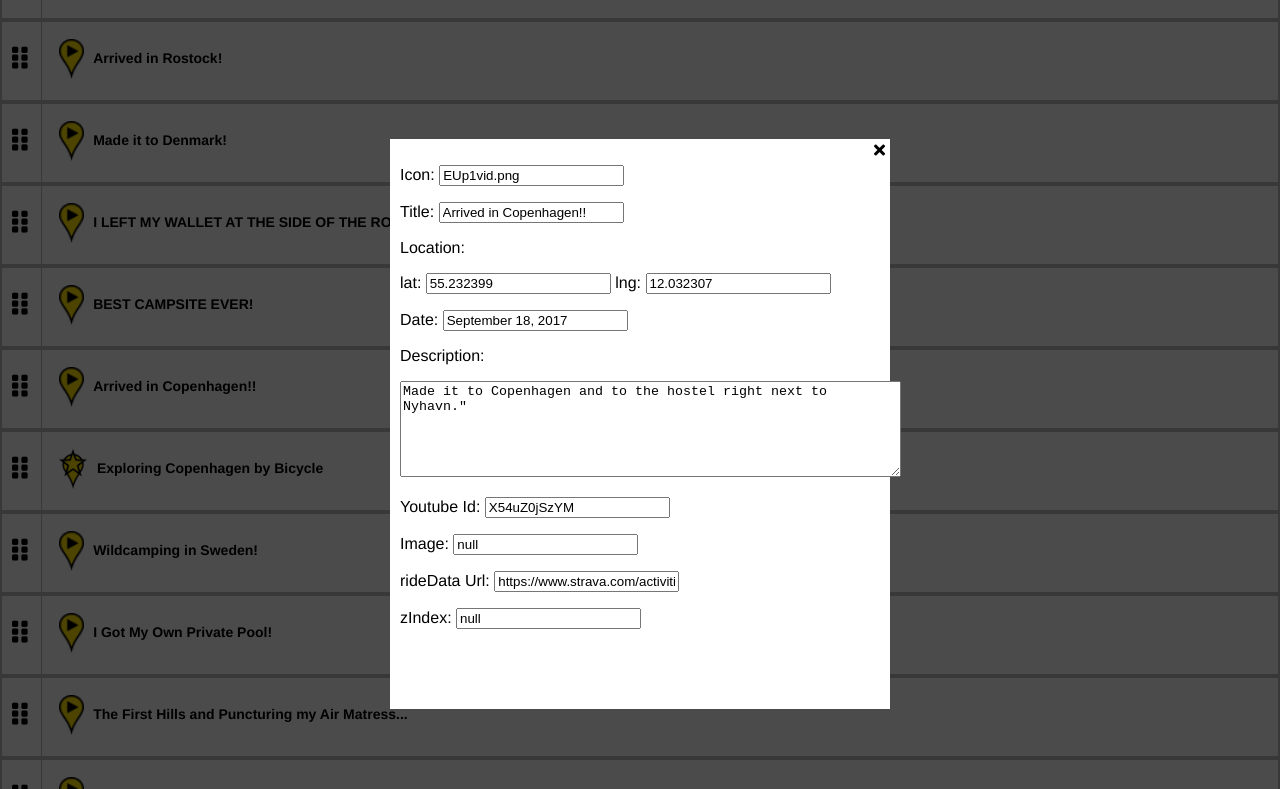
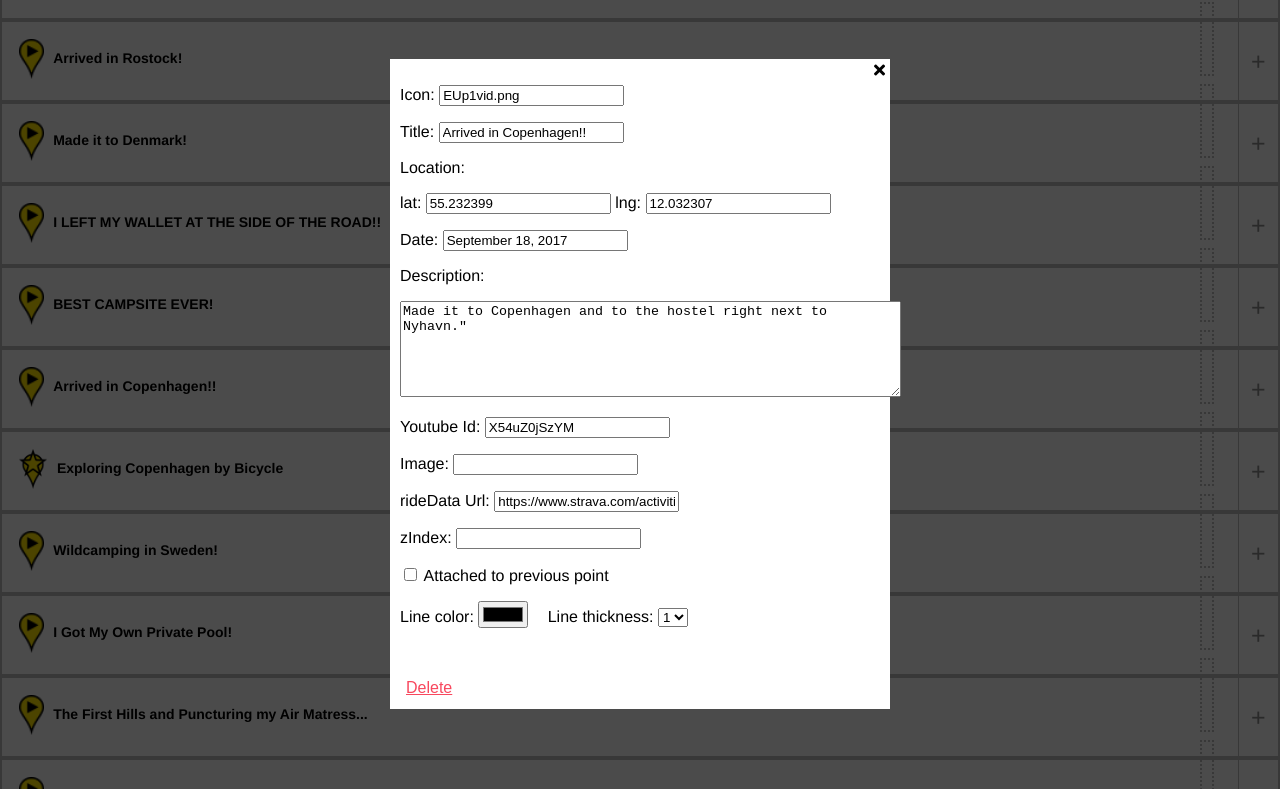
Before and after one commit to TravelingTice/Google-Maps-2.0-Backend, a website: page app/index.html in a window 1280 px wide. Both pictures are taken after a click on the element "Arrived in Copenhagen!!". Shown: the part 1204-1993 px from the top of the page. Drawn offline with nearby package versions, Linux system fonts and the light colour scheme.

Commit message:
Great advances made

```diff
--- a/app/index.html
+++ b/app/index.html
@@ -10,6 +10,7 @@
   src="https://code.jquery.com/jquery-3.3.1.js"
   integrity="sha256-2Kok7MbOyxpgUVvAk/HJ2jigOSYS2auK4Pfzbm7uH60="
   crossorigin="anonymous"></script>
+    <script src="https://code.jquery.com/ui/1.12.1/jquery-ui.min.js" integrity="sha256-VazP97ZCwtekAsvgPBSUwPFKdrwD3unUfSGVYrahUqU=" crossorigin="anonymous"></script>
   </head>
   <body>
     <div class="edit-page hidden" id="edit-page">
@@ -19,7 +20,7 @@
     </div>
     <div class="top">
       <div class="header">
-        <h1>Json File editor</h1>
+        <h1>Map Editor</h1>
         <h4>Made by Tice Kralt</h4>
       </div>
       <div class="export-section">
@@ -28,7 +29,7 @@
         </button>
       </div>
     </div>
-    <div id="content"></div>
+    <ul id="list"></ul>
     <script src="scripts/main.js"></script>
   </body>
 </html>
--- a/app/scripts/main.js
+++ b/app/scripts/main.js
@@ -21,13 +21,14 @@ fetch(`${websiteUrl}${jsonFilePath}locations.json`).then(resp => resp.json()).th
 }
 
 function loadHTML() {
+  console.log(locations);
   let html = '';
   locations.forEach(function(loc, i) {
     // load the template for each element
-    html += `<div class="loc-module" id="${i}"><div class="grip-item"><i class="fas fa-grip-vertical"></i></div><div class='location'>
+    html += `<li class="loc-module" id="${i}"><div class='location'>
     <img class='icon-img' src='${websiteUrl}${iconPath}${loc.icon}'>
     <h3>${loc.title}</h3>
-    </div></div>`
+    </div><div class="line"></div><div class="plus-icon">+</div></li>`
     // When all html is loaded, load it on the screen
     if (i+1 === locations.length) {
       loadScreen(html);
@@ -36,27 +37,79 @@ function loadHTML() {
 }
 
 function loadScreen(html) {
-  const container = $('#content');
+  const container = $('#list');
   container.html('');
   container.html(html);
+  const modules = $('#list').children();
+  // the module at the top shouldnt display a line, because it wont have one
+  const firstLine = $(modules[0]).children()[1];
+  $(firstLine).hide();
+  // make list sortable
+  container.sortable({
+    update: function() {
+      // update the order of id's when list is reordered
+      $(modules).each(function(i) {
+        $(this).attr('id', i);
+      });
+      // and update the locations array with the new order
+      reorderArray(modules);
+    }
+  });
   addListeners();
 }
 
 // once all elements are loaded, add the click listeners to each tile + the export button
 function addListeners () {
-  // Get all the tiles
-  const tileList = $('.location');
+  // Add listener to plus icon for new module
+  $('.plus-icon').each(function() {
+    $(this).click(function(){
+      addMarker(this);
+    });
+  });
   // Add event listener to each tile that will load the edit screen
-  tileList.each(function(i, tile) {
-    $(tile).click(function() {
-      loadEditScreen(tile);
+  $('.location').each(function() {
+    $(this).click(function() {
+      loadEditScreen(this);
     });
   });
   // Add listener to export button
-  const exportBtn = $('#export-btn');
-  exportBtn.click(function() {
-    exportJSON();
+  $('#export-btn').click(function() {
+    formData();
   });
+}
+
+function addMarker(item){
+  const thisModule = $(item).parent();
+  const newModuleId = parseInt($(thisModule).attr('id'),10)+1;
+  // create html for new object
+  const newModule = `<li class="loc-module" id="${newModuleId}"><div class='location'>
+  <img class='icon-img' src='${websiteUrl}${iconPath}default.png'>
+  <h3>title</h3>
+  </div><div class="line"></div><div class="plus-icon">+</div></li>`;
+  // append new module to the one that is clicked
+  thisModule.after(newModule);
+  // Modify all id's after this one to make the order of id's correct
+  const modules = $('#list').children();
+  $(modules).each(function(i) {
+    if (newModuleId < i) {
+      $(item).attr('id', i);
+    }
+  });
+  // invoke the listeners on all the tiles again
+  addListeners();
+  // create empty object for the locations array
+  const newObj = {
+    title: 'title',
+    location: {
+      lat: null,
+      lng: null
+    }
+  }
+  // add new module to the locations array at the specific index
+  locations.splice(newModuleId, 0, newObj);
+  // load edit screen with right tile
+  const tile = $($(modules)[newModuleId]).children()[0];
+  loadEditScreen(tile);
 }
 
 function loadEditScreen(t) {
@@ -74,41 +127,123 @@ function loadEditScreen(t) {
   </div>
   <main>
   <form>
-    <p>Icon: <input id="icon-edit" type="text" value="${l.icon ? l.icon : null}"></p>
-    <p>Title: <input id="title-edit" type="text" value="${l.title ? l.title : null}"></p>
+    <p>Icon: <input id="icon-edit" type="text" value="${l.icon ? l.icon : 'default.png'}"></p>
+    <p>Title: <input id="title-edit" type="text" value="${l.title ? l.title : ''}"></p>
     <p>Location: </p>
-    <span>lat: </span><input id="lat-edit" type="text" value="${l.location.lat ? l.location.lat : null}">
-    <span>lng: </span><input id="lng-edit" type="text" value="${l.location.lng ? l.location.lng : null}">
-    <p>Date: <input id="date-edit" type="text" value="${l.date ? l.date : null}"></p>
+    <span>lat: </span><input id="lat-edit" type="text" value="${l.location.lat ? l.location.lat : ''}">
+    <span>lng: </span><input id="lng-edit" type="text" value="${l.location.lng ? l.location.lng : ''}">
+    <p>Date: <input id="date-edit" type="text" value="${l.date ? l.date : ''}"></p>
     <p>Description:</p>
-    <textarea id="desc-edit" rows="6" cols="60">${l.description ? l.description : null}"</textarea>
-    <p>Youtube Id: <input id="yt-edit" type="text" value="${l.youtube ? l.youtube : null}"></p>
-    <p>Image: <input id="img-edit" type="text" value="${l.image ? l.image : null}"></p>
-    <p>rideData Url: <input id="rideData-edit" type="text" value="${l.rideData ? l.rideData : null}"></p>
-    <p>zIndex: <input id="zIndex-edit" type="text" value="${l.zIndex ? l.zIndex : null}"></p>
+    <textarea id="desc-edit" rows="6" cols="60">${l.description ? l.description : ''}"</textarea>
+    <p>Youtube Id: <input id="yt-edit" type="text" value="${l.youtube ? l.youtube : ''}"></p>
+    <p>Image: <input id="img-edit" type="text" value="${l.image ? l.image : ''}"></p>
+    <p>rideData Url: <input id="rideData-edit" type="text" value="${l.rideData ? l.rideData : ''}"></p>
+    <p>zIndex: <input id="zIndex-edit" type="text" value="${l.zIndex ? l.zIndex : ''}"></p>
+    <p><label><input id="line-edit" type="checkbox"> Attached to previous point</label></p>
+    <span>Line color: <input id="line-color-edit" type="color"></span>
+    <span class="line-thickness">Line thickness: <select>
+  <option value="1">1</option>
+  <option value="2">2</option>
+  <option value="3">3</option>
+  <option value="4">4</option>
+  <option value="5">5</option>
+    </select></span>
   </form>
+    <button id="delete">Delete</button>
   </main>
   </div>`;
   editPage.html(html);
   // add close listener to cross button
   $('#closeBtn').click(function(){
-    updateLoc(l);
-    loadHTML();
+    updateLoc(l, 'modify');
   });
-  // add listener when enter button is pressed
-  $('input').each(function(i, el) {
-    $(el).keypress(function(e) {
+  // add close listener when outside of the edit window is clicked
+  $('.edit-page').click(function(event) {
+    if($(event.target).hasClass('edit-page')){
+      updateLoc(l, 'modify');
+    }
+  });
+  // add listener when enter button is pressed when editing an input
+  $('input').each(function(i) {
+    $(this).keypress(function(e) {
       if (e.keyCode === 13) {
-        updateLoc(l);
-        loadHTML();
+        updateLoc(l, 'modify');
       }
     });
   });
+  // add listener to delete btn
+  $('#delete').click(function() {
+    deleteMarker(t);
+  });
+}
+
+function deleteMarker(tile) {
+  const name = $(tile).children()[1].innerHTML;
+  const l = selectLoc(name, locations);
+  updateLoc(l, 'delete');
 }
 
 // close edit window screen
 function closeScreen() {
   $('#edit-page').addClass('hidden');
+  loadHTML();
+}
+
+// Update the location's information with the new information. Make sure it stays in the same order of locations, then reload the screen
+function updateLoc(loc, mode) {
+  // select position of location in locations array
+  const pos = selectLocPos(loc.title, locations);
+  // check the mode in which this is evoked
+  if (mode === 'delete') {
+    // delete the object in the array
+    locations.splice(pos, 1);
+    closeScreen();
+  }
+  if  (mode === 'modify') {
+    // store new values in loc object in locations array
+    locations[pos].icon = $('#icon-edit').val();
+    locations[pos].title = $('#title-edit').val();
+    locations[pos].location.lat = $('#lat-edit').val();
+    locations[pos].location.lng = $('#lng-edit').val();
+    locations[pos].date = $('#date-edit').val() ? $('#date-edit').val() : null;
+    locations[pos].description = $('#desc-edit').innerHTML ? $('#desc-edit').html() : null;
+    locations[pos].youtube = $('#yt-edit').val() ? $('#yt-edit').val() : null;
+    locations[pos].image = $('#img-edit') ? $('#img-edit') : null;
+    locations[pos].rideData = $('#rideData-edit') ? $('#rideData-edit') : null;
+    locations[pos].zIndex = $('#zIndex-edit') ? $('#zIndex-edit') : null;
+    closeScreen();
+  }
+}
+
+// Reorder the locations array according to the id ordering
+function reorderArray() {
+  // we start by making a new array
+  let newOrderedList = [];
+  // target new ordered list from screen
+  const list = $('#list').children();
+  // Get all the names from the screen
+  $(list).each(function() {
+    const name = $($(this).find('h3')).html();
+    // Find corresponding object in locations array
+    const obj = selectLoc(name, locations);
+    // one by one push to new array
+    newOrderedList.push(obj);
+  });
+  // change the locations array to the new array
+  locations = newOrderedList;
+  // reload the html
+  loadHTML();
+}
+
+//THESE ARE DIFFERENT IN THE FINAL FILE
+// form the new locations array with the updated properties
+function formData() {
+
+  exportJSON(data);
+}
+// Export the json and update the file with an Http request
+function exportJSON(data) {
+
 }
 
 // Filter the right object from the array of objects that corresponds with the name property of that object
@@ -133,30 +268,6 @@ function selectLocPos(name, array) {
   return pos;
 }
 
-// Update the location's information with the new information. Make sure it stays in the same order of locations, then reload the screen
-function updateLoc(loc) {
-  // select position of location in locations array
-  const pos = selectLocPos(loc.title, locations);
-  // store new values in loc object in locations array
-  locations[pos].icon = $('#icon-edit').val();
-  locations[pos].title = $('#title-edit').val();
-  locations[pos].location.lat = $('#lat-edit').val();
-  locations[pos].location.lng = $('#lng-edit').val();
-  locations[pos].date = $('#date-edit').val() ? $('#date-edit').val() : null;
-  locations[pos].description = $('#desc-edit').innerHTML ? $('#desc-edit').html() : null;
-  locations[pos].youtube = $('#yt-edit').val() ? $('#yt-edit').val() : null;
-  locations[pos].image = $('#img-edit') ? $('#img-edit') : null;
-  locations[pos].rideData = $('#rideData-edit') ? $('#rideData-edit') : null;
-  locations[pos].zIndex = $('#zIndex-edit') ? $('#zIndex-edit') : null;
-  closeScreen();
-}
-
-//THIS ONE IS DIFFERENT IN THE FINAL FILE
-// Export the json and update the file with an Http request
-function exportJSON() {
-  console.log('export');
-}
-
 $(document).ready(function () {
   // Kick off!!!
   loadJson();
--- a/app/styles/main.css
+++ b/app/styles/main.css
@@ -6,6 +6,16 @@ body {
 }
 .top {
   text-align: center;
+}
+
+ul {
+  list-style: none;
+  margin: 0;
+  padding: 0;
+}
+
+.hidden {
+  display: none;
 }
 
 .header {
@@ -43,38 +53,23 @@ h3 {
 
 .loc-module {
   display: grid;
-  grid-template-columns: 40px calc(100% -  42px);
-  grid-template-areas: 'grip-item' 'location';
+  grid-template-columns: calc(100% - 40px) 40px;
+  grid-template-areas: 'location' 'plus-icon';
   grid-gap: 0px;
   border: 2px solid #BCBCBC;
+  background-color: #FCFCFC;
 }
 
-.grip-item {
-  grid-area: 'grip-item';
-  cursor: pointer;
-  border-right: 1px solid #BCBCBC
-}
-
-.grip-item i {
-  font-size: 25px;
-  padding: 23px 10px 5px 10px;
-}
-
-.grip-item:hover {
-  background-color: #EFEFEF;
+.loc-module:hover {
+  border: solid 2px #26547C;
 }
 
 .location {
   grid-area: 'location';
   height: 54px;
-  background-color: #FCFCFC;
   margin: 10px;
   border: solid 2px #FCFCFC;
   cursor: pointer;
-}
-
-.loc-module:hover {
-  border: solid 2px #26547C;
 }
 
 .icon-img {
@@ -84,6 +79,29 @@ h3 {
   vertical-align: middle;
 }
 
+.line {
+  position: absolute;
+  width: 10px;
+  height: 70px;
+  border: 2px dotted #BCBCBC;
+  left: calc(100% - 80px);
+  transform: translateY(-20px);
+}
+
+.plus-icon {
+  grid-area: 'plus-icon';
+  font-size: 25px;
+  color: #8C8C8C;
+  border-left: 1px solid #BCBCBC;
+  padding: 25px 12px 12px;
+  cursor: pointer;
+}
+
+.plus-icon:hover {
+  color: #6c6c6c;
+  background-color: #EEE
+}
+
 /* edit page styles */
 .edit-page {
   position: fixed;
@@ -91,21 +109,18 @@ h3 {
   height: 100vh;
   top: 0;
   background: rgba(0,0,0,0.7);
+  z-index: 10;
 }
 
 .edit-window {
   width: 500px;
-  height: 570px;
+  height: 650px;
   background: white;
   position: absolute;
   z-index: 15;
-  top: 50%;
+  top: 40%;
   left: 50%;
   margin: -250px 0 0 -250px;
-}
-
-.hidden {
-  display: none;
 }
 
 .edit-page .top span {
@@ -122,6 +137,21 @@ h3 {
   display: block;
 }
 
+.edit-window .line-thickness {
+  margin-left: 15px;
+}
+
+#delete {
+  color: #F8485E;
+  background: white;
+  font-size: 16px;
+  text-decoration: underline;
+  border: none;
+  cursor: pointer;
+  position: absolute;
+  bottom: 11px;
+}
+
 .edit {
   cursor: pointer;
 }
```
Also changed, not shown: app/images/icons/default.png (added).
